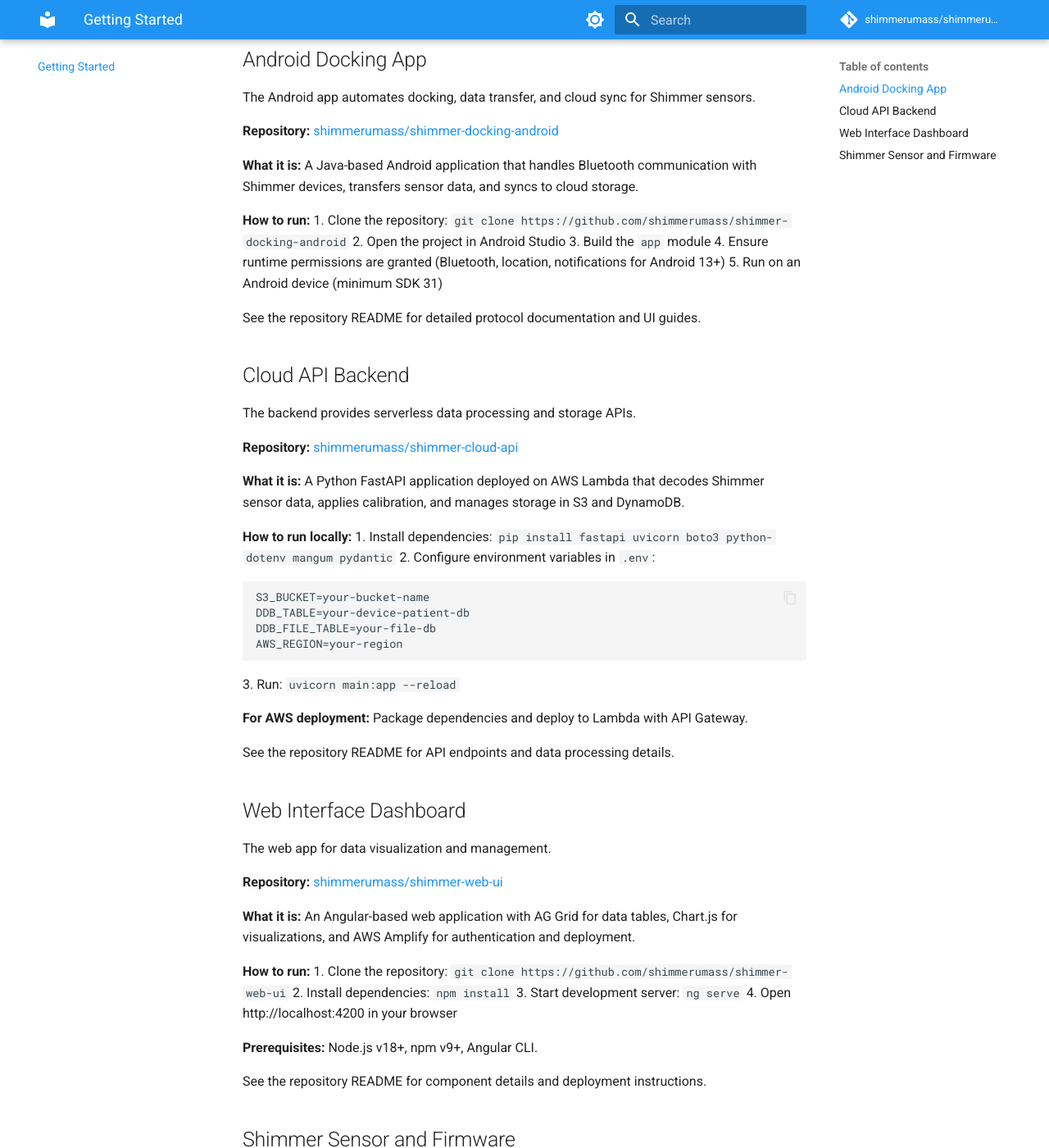
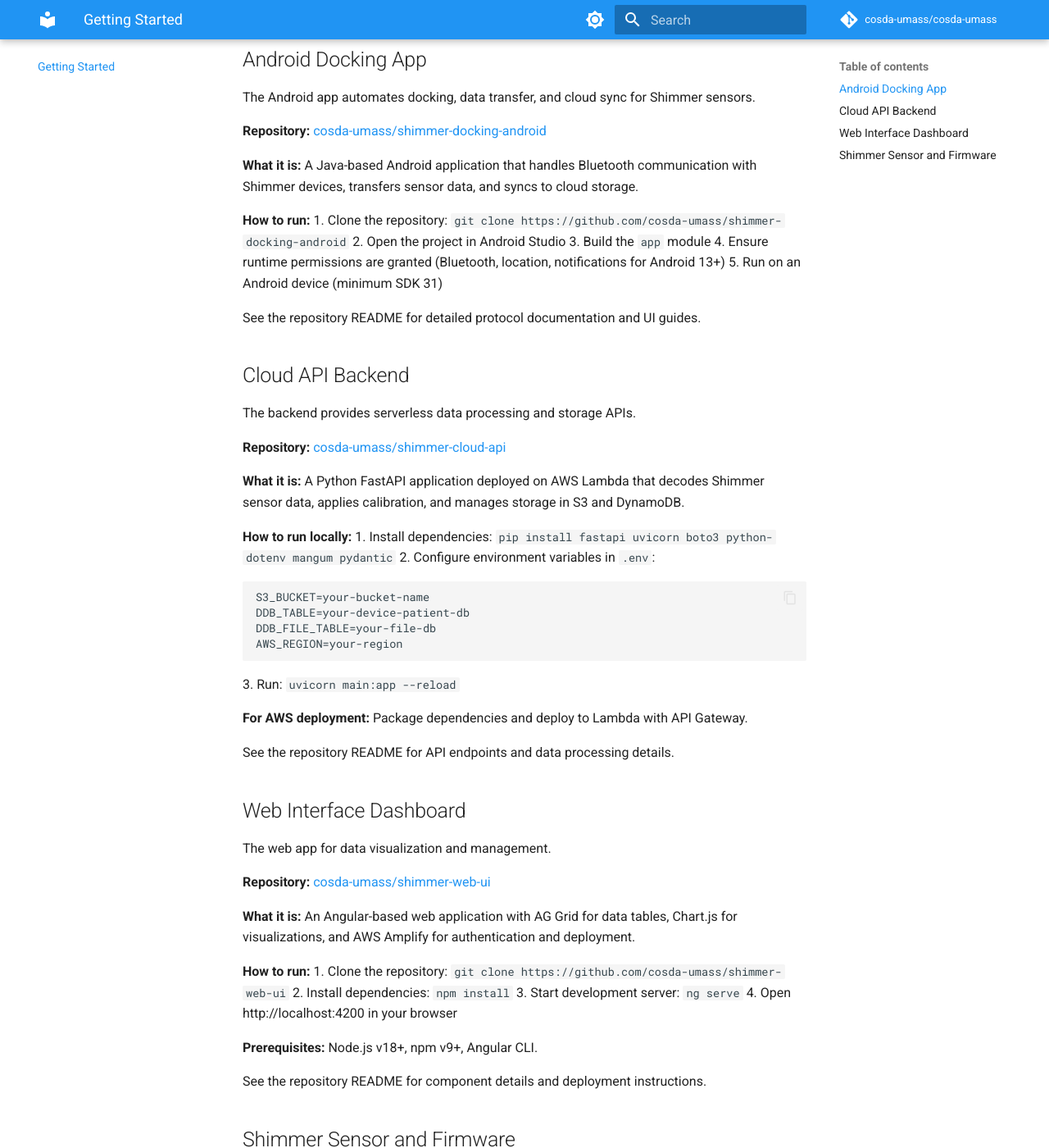
Before and after one commit to shimmerumass/shimmerumass, an MkDocs documentation site: the page built from docs/getting-started.md, in a window 1280 px wide and 1400 px high, scrolled down 264 px. Shown: the whole window at 82% size. Built offline with MkDocs 1.6.1 and Material for MkDocs 9.7.7, drawn with Linux system fonts in a browser that asks for light colours; comment, search, counter and statistics services are not loaded.

Commit message:
Update repository links in documentation to reflect new cosda-umass organization

```diff
--- a/docs/getting-started.md
+++ b/docs/getting-started.md
@@ -6,12 +6,12 @@
 
 The Android app automates docking, data transfer, and cloud sync for Shimmer sensors.
 
-**Repository:** [shimmerumass/shimmer-docking-android](https://github.com/shimmerumass/shimmer-docking-android)
+**Repository:** [cosda-umass/shimmer-docking-android](https://github.com/cosda-umass/shimmer-docking-android)
 
 **What it is:** A Java-based Android application that handles Bluetooth communication with Shimmer devices, transfers sensor data, and syncs to cloud storage.
 
 **How to run:**
-1. Clone the repository: `git clone https://github.com/shimmerumass/shimmer-docking-android`
+1. Clone the repository: `git clone https://github.com/cosda-umass/shimmer-docking-android`
 2. Open the project in Android Studio
 3. Build the `app` module
 4. Ensure runtime permissions are granted (Bluetooth, location, notifications for Android 13+)
@@ -23,7 +23,7 @@
 
 The backend provides serverless data processing and storage APIs.
 
-**Repository:** [shimmerumass/shimmer-cloud-api](https://github.com/shimmerumass/shimmer-cloud-api)
+**Repository:** [cosda-umass/shimmer-cloud-api](https://github.com/cosda-umass/shimmer-cloud-api)
 
 **What it is:** A Python FastAPI application deployed on AWS Lambda that decodes Shimmer sensor data, applies calibration, and manages storage in S3 and DynamoDB.
 
@@ -46,12 +46,12 @@
 
 The web app for data visualization and management.
 
-**Repository:** [shimmerumass/shimmer-web-ui](https://github.com/shimmerumass/shimmer-web-ui)
+**Repository:** [cosda-umass/shimmer-web-ui](https://github.com/cosda-umass/shimmer-web-ui)
 
 **What it is:** An Angular-based web application with AG Grid for data tables, Chart.js for visualizations, and AWS Amplify for authentication and deployment.
 
 **How to run:**
-1. Clone the repository: `git clone https://github.com/shimmerumass/shimmer-web-ui`
+1. Clone the repository: `git clone https://github.com/cosda-umass/shimmer-web-ui`
 2. Install dependencies: `npm install`
 3. Start development server: `ng serve`
 4. Open http://localhost:4200 in your browser
--- a/mkdocs.yml
+++ b/mkdocs.yml
@@ -1,7 +1,7 @@
 site_name: COSDA - Configurable Open Source System for Data Acquisition
 site_description: Documentation for the UMass Shimmer sensor project and docking platform
-repo_url: https://github.com/shimmerumass/shimmerumass
-repo_name: shimmerumass/shimmerumass
+repo_url: https://github.com/cosda-umass/cosda-umass
+repo_name: cosda-umass/cosda-umass
 edit_uri: edit/main/docs/
 
 theme:
```
Also changed, not shown: docs/index.md (+1 -1 lines).
